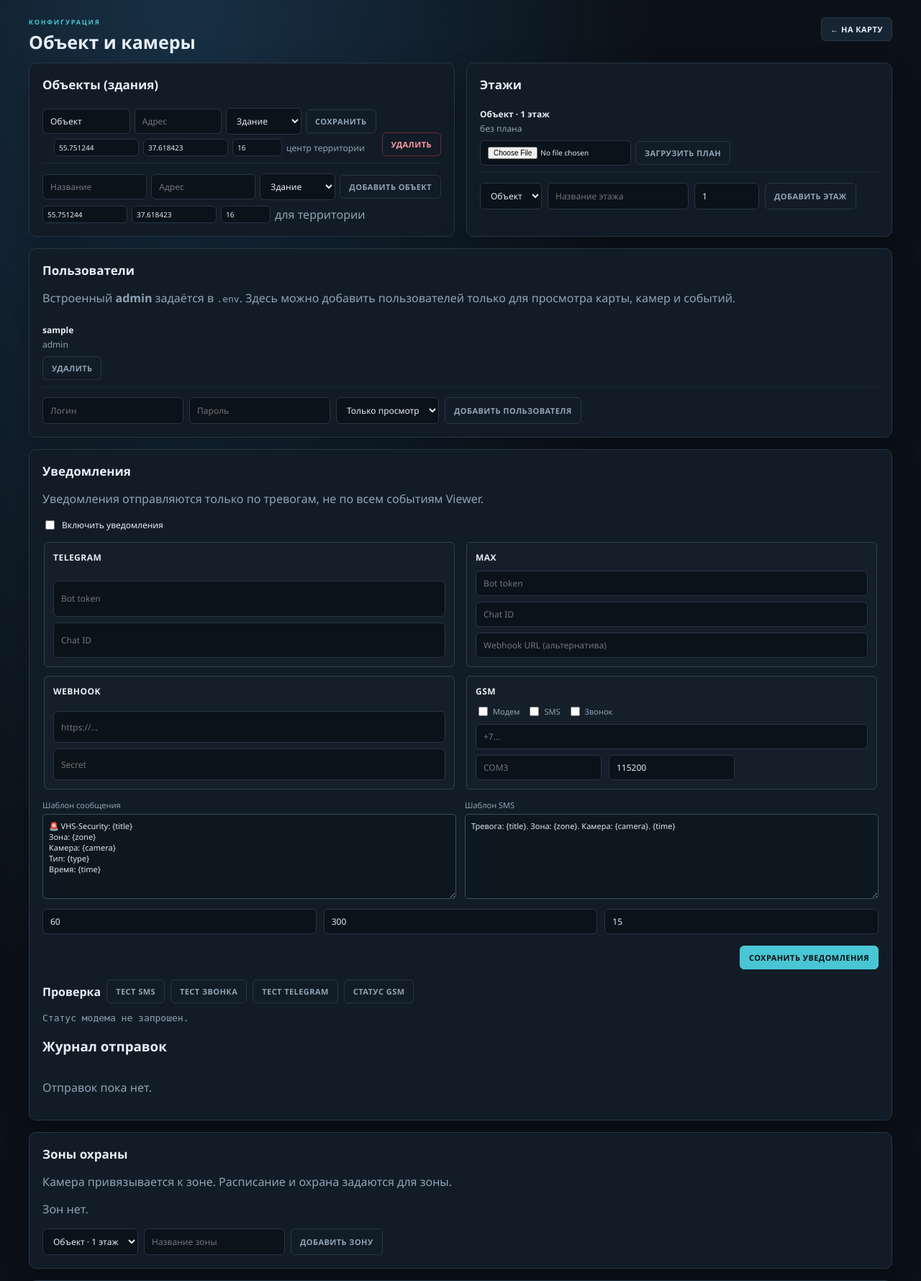
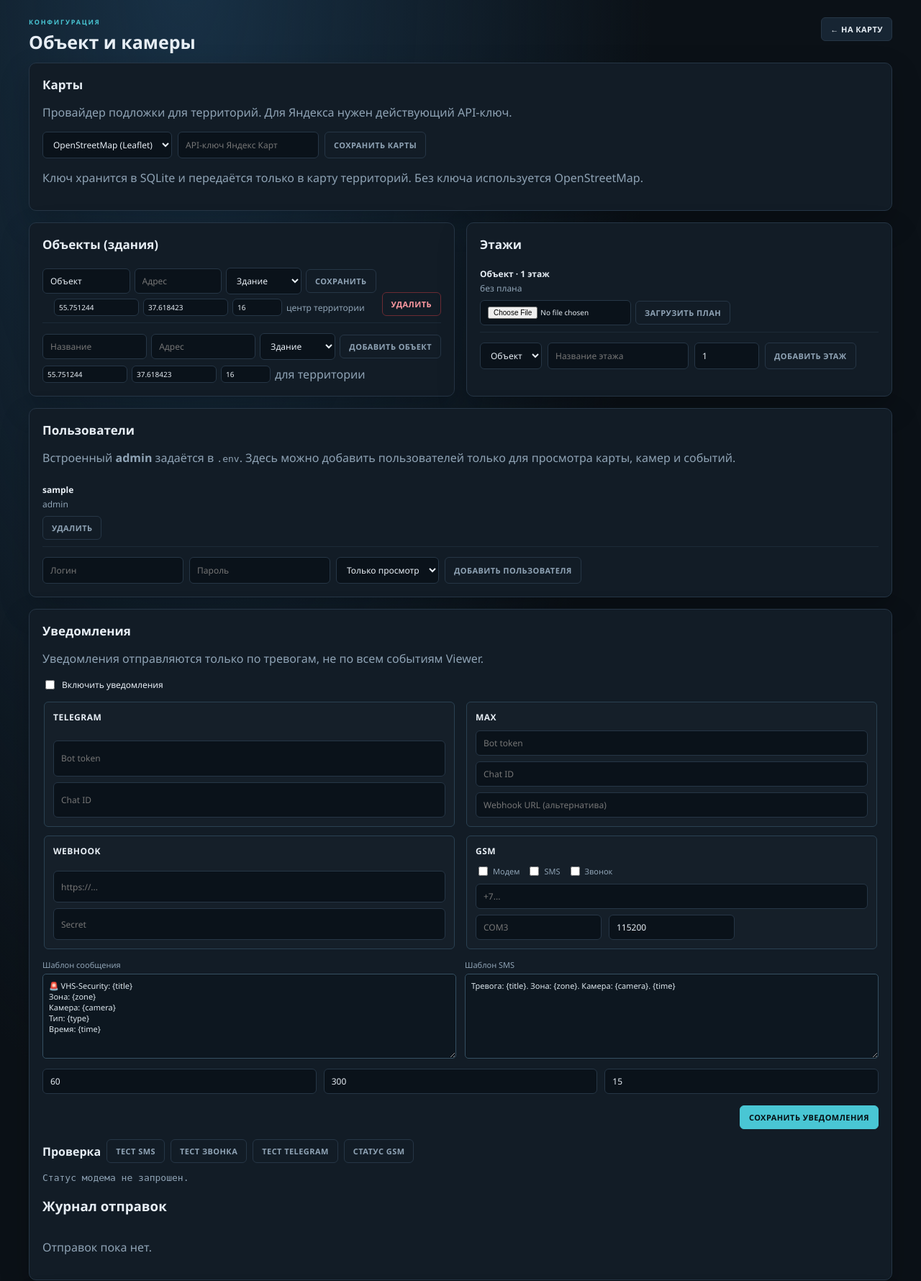
Before and after one commit to andrey-geben/VHS-Security, a Flask app: page /settings in a window 1280 px wide. Shown: the part 68-1848 px from the top of the page at 72% size. Run offline with Flask 3, Linux system fonts and the light colour scheme; the visitor is signed in with stand-in values (Sample User, id 1); data comes from the database, SQL or seed files in the repository; data that the repository does not hold is empty.

Commit message:
Configure Yandex Maps key in Security settings

```diff
--- a/app.py
+++ b/app.py
@@ -1531,10 +1531,13 @@ def settings():
         "SELECT j.*, a.title AS alarm_title FROM notification_jobs j "
         "LEFT JOIN alarms a ON a.id=j.alarm_id ORDER BY j.created_at DESC LIMIT 100"
     )
+    geo_provider = get_app_setting("geo_map_provider", GEO_MAP_PROVIDER)
+    yandex_key = get_app_setting("yandex_maps_api_key", YANDEX_MAPS_API_KEY)
     return render_template(
         "settings.html", buildings=buildings, floors=floors, cameras=cameras,
         users=users, holidays=holidays, zones=zones, notify=notify, jobs=jobs,
         current_year=time.localtime().tm_year,
+        geo_provider=geo_provider, yandex_key=yandex_key,
     )
 
 
@@ -1869,6 +1872,24 @@ def map_setup_page():
     )
 
 
+@app.post("/settings/maps")
+@admin_required
+def save_map_settings():
+    provider = request.form.get("geo_map_provider", "leaflet")
+    if provider not in ("leaflet", "yandex"):
+        provider = "leaflet"
+    key = request.form.get("yandex_maps_api_key", "").strip()
+    db = get_db()
+    for name, value in (("geo_map_provider", provider), ("yandex_maps_api_key", key)):
+        db.execute(
+            "INSERT INTO settings (key, value) VALUES (?, ?) "
+            "ON CONFLICT(key) DO UPDATE SET value=excluded.value",
+            (name, value),
+        )
+    db.commit()
+    return redirect(url_for("settings"))
+
+
 @app.get("/api/map-setup")
 @admin_required
 def api_map_setup():
--- a/templates/settings.html
+++ b/templates/settings.html
@@ -29,6 +29,20 @@
 <div class="settings">
   <div class="toolbar"><div><div class="kicker">Конфигурация</div><h1>Объект и камеры</h1></div><a class="button" href="{{ url_for('index') }}">← На карту</a></div>
   <div class="settings-grid">
+    <section class="card wide">
+      <h2>Карты</h2>
+      <p class="muted">Провайдер подложки для территорий. Для Яндекса нужен действующий API-ключ.</p>
+      <form method="post" action="{{ url_for('save_map_settings') }}">
+        <input type="hidden" name="_csrf" value="{{ csrf_token() }}">
+        <select name="geo_map_provider">
+          <option value="leaflet" {% if geo_provider != 'yandex' %}selected{% endif %}>OpenStreetMap (Leaflet)</option>
+          <option value="yandex" {% if geo_provider == 'yandex' %}selected{% endif %}>Яндекс Карты</option>
+        </select>
+        <input name="yandex_maps_api_key" value="{{ yandex_key }}" placeholder="API-ключ Яндекс Карт" autocomplete="off">
+        <button class="ghost" type="submit">Сохранить карты</button>
+      </form>
+      <p class="muted">Ключ хранится в SQLite и передаётся только в карту территорий. Без ключа используется OpenStreetMap.</p>
+    </section>
     <section class="card">
       <h2>Объекты (здания)</h2>
       {% if request.args.get('building_error') == 'last' %}<p class="alert">Нельзя удалить единственный объект. Сначала создайте новый.</p>{% endif %}
```
